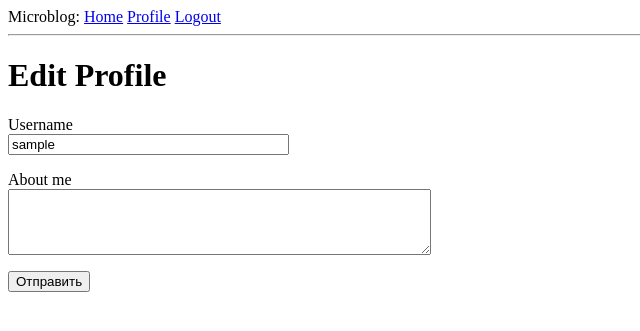
After one commit to Daniyar-Akhmet/microblog, a Flask app: page /edit_profile in a window 1280 px wide. The commit adds this page. Shown: the top 331 px of the page, without its empty margins (0-640 px from the left). Run offline with Flask 2, Linux system fonts and the light colour scheme; the visitor is signed in with stand-in values (Sample User, id 1); data comes from the database, SQL or seed files in the repository.

Commit message:
Добавил поля about_me и last_seen в модель User, создал форму редактирования профиля, добавил Gravatar

```diff
--- a/app/forms.py
+++ b/app/forms.py
@@ -1,6 +1,6 @@
 from flask_wtf import FlaskForm
-from wtforms import StringField, PasswordField, BooleanField, SubmitField
-from wtforms.validators import DataRequired, ValidationError, EqualTo, Email
+from wtforms import StringField, PasswordField, BooleanField, SubmitField, TextAreaField
+from wtforms.validators import DataRequired, ValidationError, EqualTo, Email, Length
 from app.models import User
 
 
@@ -27,3 +27,9 @@ class RegistrationForm(FlaskForm):
         user = User.query.filter_by(email=email.data).first()
         if user is not None:
             raise ValidationError('Please use a different email address.')
+
+
+class EditProfileForm(FlaskForm):
+    username = StringField('Username', validators=[DataRequired()])
+    about_me = TextAreaField('About me', validators=[Length(min=0, max=140)])
+    submit = SubmitField('Отправить')
--- a/app/models.py
+++ b/app/models.py
@@ -2,6 +2,7 @@ from app import db, login
 from datetime import datetime
 from flask_login import UserMixin
 from werkzeug.security import generate_password_hash, check_password_hash
+from hashlib import md5
 
 
 @login.user_loader
@@ -14,6 +15,8 @@ class User(db.Model, UserMixin):
     username = db.Column(db.String(64), index=True, unique=True)
     email = db.Column(db.String(120), index=True, unique=True)
     password_hash = db.Column(db.String(128))
+    about_me = db.Column(db.String(140))
+    last_seen = db.Column(db.DateTime, default=datetime.utcnow)
     posts = db.relationship('Post', backref='author', lazy='dynamic')
 
     def __repr__(self):
@@ -25,6 +28,10 @@ class User(db.Model, UserMixin):
     def check_password(self, password):
         return check_password_hash(self.password_hash, password)
 
+    def avatar(self, size):
+        digest = md5(self.email.lower().encode('utf-8')).hexdigest()
+        return 'https://www.gravatar.com/avatar/{}?d=identicon&s={}'.format(digest, size)
+
 
 class Post(db.Model):
     id = db.Column(db.Integer, primary_key=True)
--- a/app/routes.py
+++ b/app/routes.py
@@ -1,6 +1,7 @@
 from app import app, db
-from app.forms import LoginForm, RegistrationForm
+from app.forms import LoginForm, RegistrationForm, EditProfileForm
 from app.models import User
+from datetime import datetime
 from flask import flash, redirect, render_template, request, url_for
 from flask_login import current_user, login_required, login_user, logout_user
 from werkzeug.urls import url_parse
@@ -83,3 +84,27 @@ def user(username):
              {'author': user, 'body': "Второй пост"}
             ]
     return render_template('user.html', user=user, posts=posts)
+
+
+@app.before_request
+def before_request():
+    if current_user.is_authenticated:
+        current_user.last_seen = datetime.utcnow()
+        db.session.commit()
+
+
+@app.route('/edit_profile', methods=['GET', 'POST'])
+@login_required
+def edit_profile():
+    form = EditProfileForm()
+    if form.validate_on_submit():
+        current_user.username = form.username.data
+        current_user.about_me = form.about_me.data
+        db.session.commit()
+        flash('Your changes have been saved.')
+        return redirect(url_for('edit_profile'))
+    elif request.method == 'GET':
+        form.username.data = current_user.username
+        form.about_me.data = current_user.about_me
+    return render_template('edit_profile.html', title='Edit Profile',
+                           form=form)
--- /dev/null
+++ b/app/templates/_post.html
@@ -0,0 +1,6 @@
+<table>
+    <tr valign="top">
+        <td><img src="{{ post.author.avatar(36) }}"></td>
+        <td>{{ post.author.username }} says:<br>{{ post.body }}</td>
+    </tr>
+</table>
--- /dev/null
+++ b/app/templates/edit_profile.html
@@ -0,0 +1,23 @@
+{% extends "base.html" %}
+
+{% block content %}
+    <h1>Edit Profile</h1>
+    <form action="" method="post">
+        {{ form.hidden_tag() }}
+        <p>
+            {{ form.username.label }}<br>
+            {{ form.username(size=32) }}<br>
+            {% for error in form.username.errors %}
+                <span style="color: red;">[{{ error }}]</span>
+            {% endfor %}
+        </p>
+        <p>
+            {{ form.about_me.label }}<br>
+            {{ form.about_me(cols=50, rows=4) }}<br>
+            {% for error in form.about_me.errors %}
+                <span style="color: red;">[{{ error }}]</span>
+            {% endfor %}
+        </p>
+        <p>{{ form.submit() }}</p>
+    </form>
+{% endblock %}
```
Also changed, not shown: app/templates/user.html (+14 -4 lines), migrations/versions/a3ddf7a46356_new_fields_in_user_model.py (added, +30 -0 lines).
